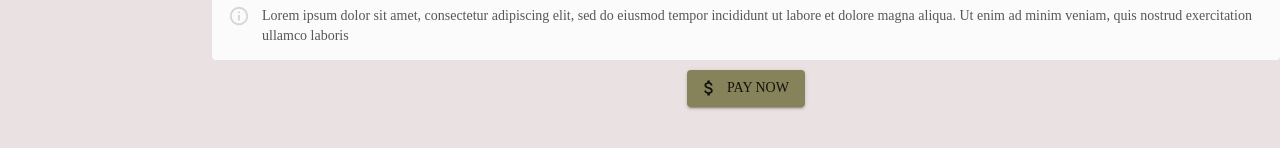
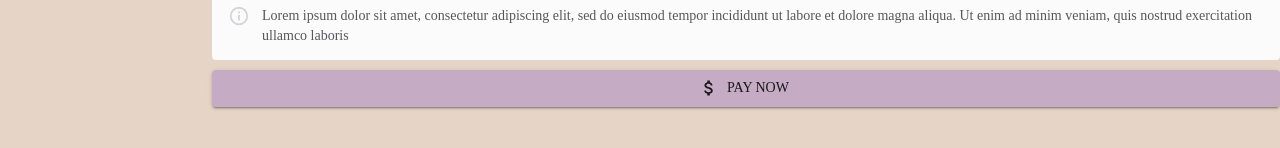
Before and after one commit to JMo911/slayedxshaylahrenee, a React (Create React App) app: page /booking in a window 1280 px wide. Shown: the part 414-562 px from the top of the page. Built offline with nearby package versions, Linux system fonts and the light colour scheme.

Commit message:
new colors added with shaylah

```diff
--- a/src/App.css
+++ b/src/App.css
@@ -2,6 +2,8 @@
   /* shaylah's picks */
   --mood: #e6d4c6;
   --earth: #af7a60;
+  --lilac: #9f769d;
+  --light-lilac: #c5acc4;
   --olive-green: #5f5c27;
   --pale-green: #86835b;
   --peach: #f19c5b;
@@ -12,7 +14,8 @@
 }
 
 body {
-  background-color: var(--white);
+  background-color: var(--mood);
+  /* AF8268 */
 }
 
 .layoutWrapper {
--- a/src/components/BookingPage.tsx
+++ b/src/components/BookingPage.tsx
@@ -60,12 +60,13 @@ export const BookingPage: React.FC = () => {
       </Alert>
       <Button
         variant='contained'
+        fullWidth
         startIcon={<AttachMoneyIcon />}
         sx={{
           margin: '10px 0 10px 0',
-          backgroundColor: 'var(--pale-green)',
+          backgroundColor: 'var(--light-lilac)',
           ':hover': {
-            bgcolor: 'var(--olive-green)', // theme.palette.primary.main
+            bgcolor: 'var(--lilac)', // theme.palette.primary.main
             color: 'white',
           },
         }}
```
